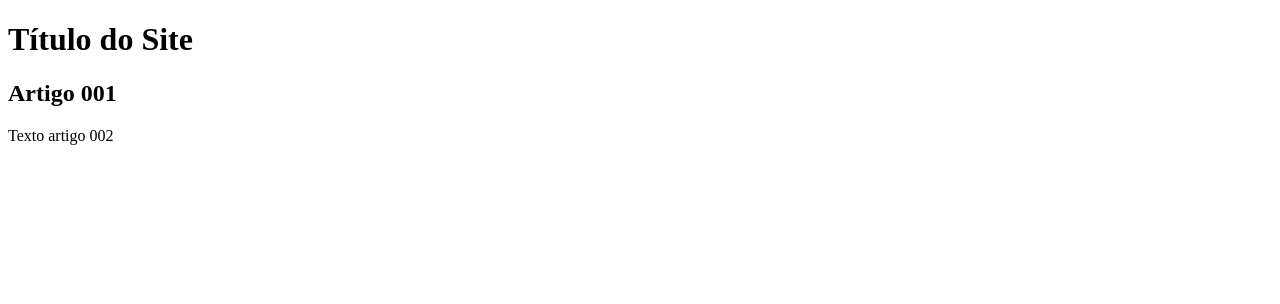
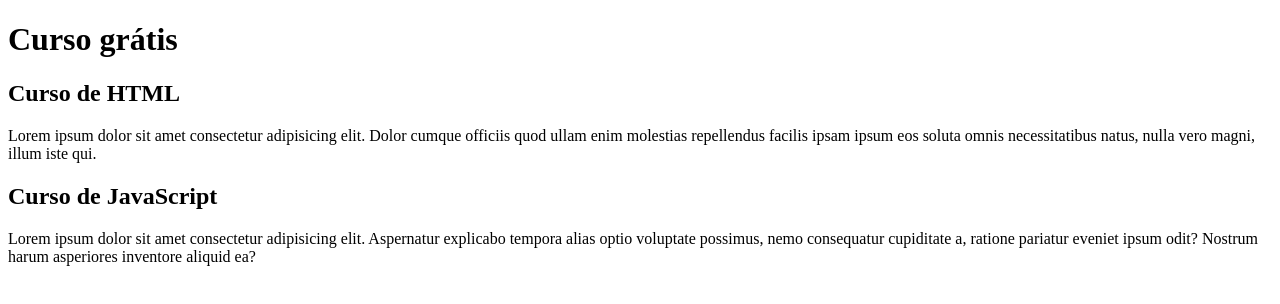
Before and after one commit to Lcezare/projeto-site, a plain HTML site: page index.html in a window 1280 px wide. Drawn offline with Linux system fonts and the light colour scheme.

Commit message:
comecei a escrever conteúdo

```diff
--- a/index.html
+++ b/index.html
@@ -9,11 +9,13 @@
 <body>
     <main>
         <header>
-            <h1>Título do Site</h1>
+            <h1>Curso grátis</h1>
         </header>
         <article>
-            <h2>Artigo 001</h2>
-            <p>Texto artigo 002</p>
+            <h2>Curso de HTML</h2>
+            <p>Lorem ipsum dolor sit amet consectetur adipisicing elit. Dolor cumque officiis quod ullam enim molestias repellendus facilis ipsam ipsum eos soluta omnis necessitatibus natus, nulla vero magni, illum iste qui.</p>
+            <h2>Curso de JavaScript</h2>
+            <p>Lorem ipsum dolor sit amet consectetur adipisicing elit. Aspernatur explicabo tempora alias optio voluptate possimus, nemo consequatur cupiditate a, ratione pariatur eveniet ipsum odit? Nostrum harum asperiores inventore aliquid ea?</p>
         </article>
     </main>
 </body>
```
